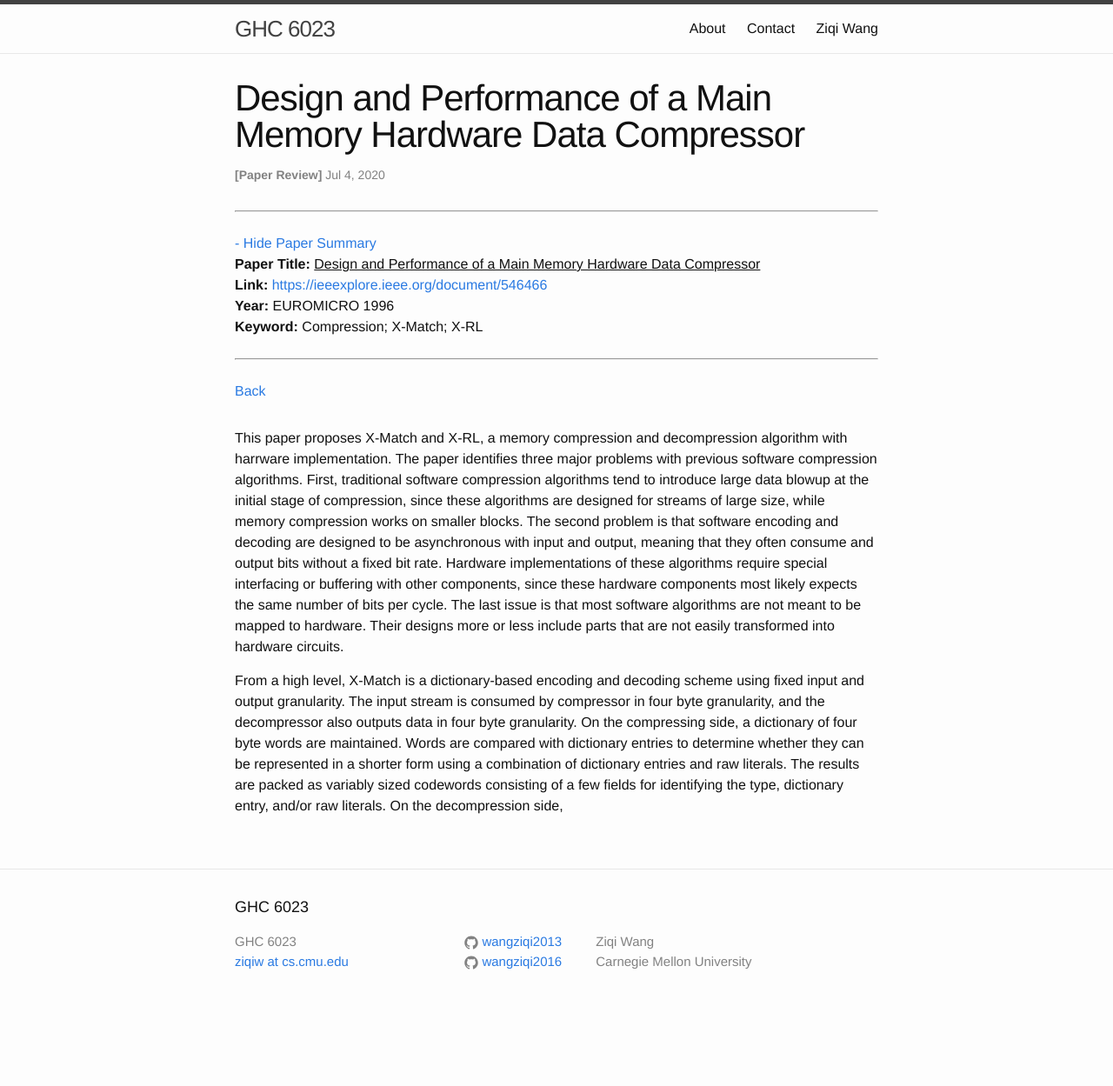
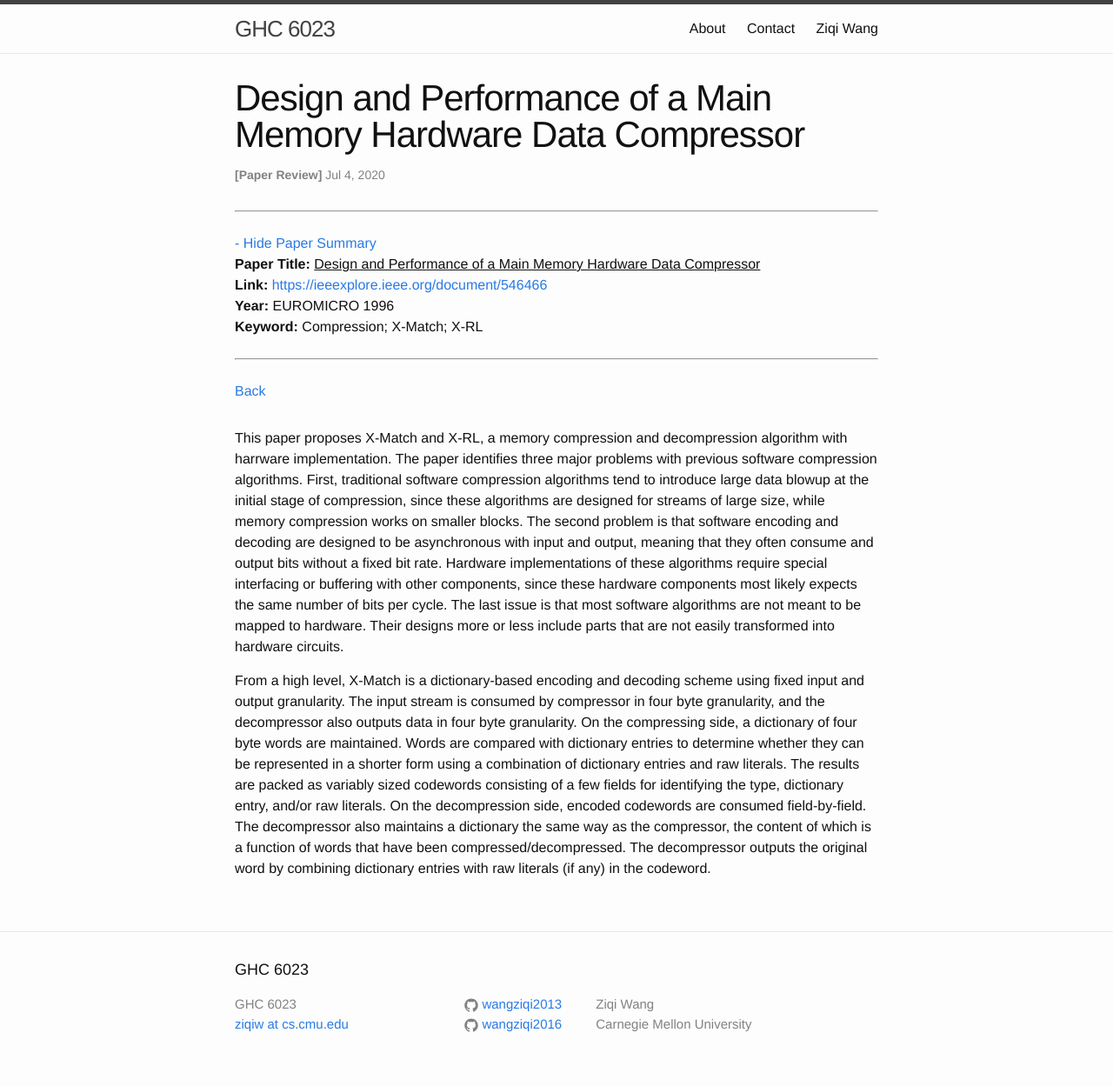
Before and after one commit to wangziqi2013/wangziqi2013.github.io, a Jekyll site: the page built from _posts/2020-07-04-x-match.markdown, in a window 1280 px wide. Shown: the whole page at 87% size. Built offline with Jekyll 4.4.1, drawn with Linux system fonts in a browser that asks for light colours; before the commit the page ends 1177 px from its top, so only the background shows below that.

Commit message:
Adding decompression

```diff
--- a/_posts/2020-07-04-x-match.markdown
+++ b/_posts/2020-07-04-x-match.markdown
@@ -28,4 +28,7 @@ The input stream is consumed by compressor in four byte granularity, and the dec
 granularity. On the compressing side, a dictionary of four byte words are maintained. Words are compared with dictionary
 entries to determine whether they can be represented in a shorter form using a combination of dictionary entries and
 raw literals. The results are packed as variably sized codewords consisting of a few fields for identifying the type,
-dictionary entry, and/or raw literals. On the decompression side,
+dictionary entry, and/or raw literals. On the decompression side, encoded codewords are consumed field-by-field.
+The decompressor also maintains a dictionary the same way as the compressor, the content of which is a function of
+words that have been compressed/decompressed. The decompressor outputs the original word by combining dictionary entries
+with raw literals (if any) in the codeword.
```
